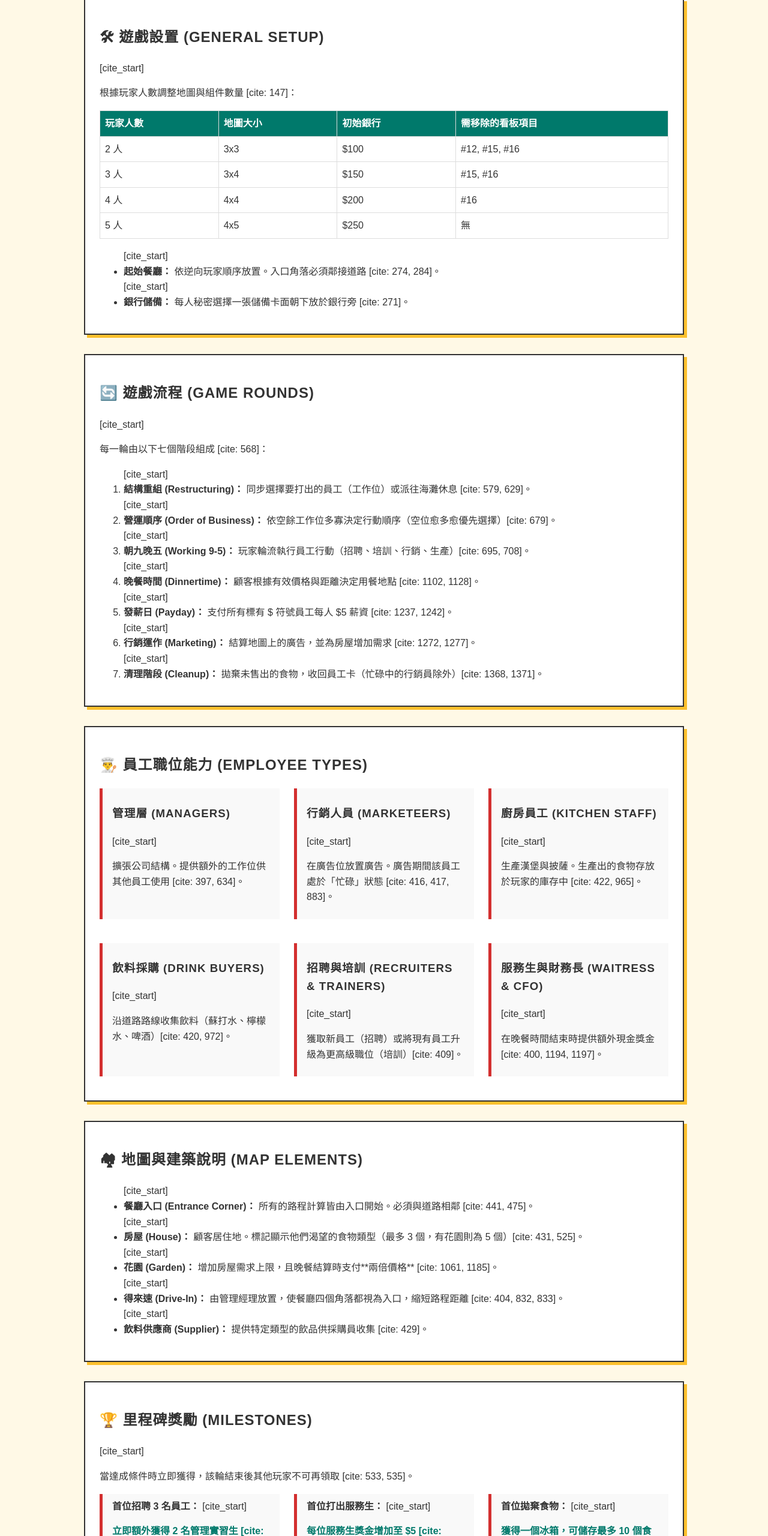
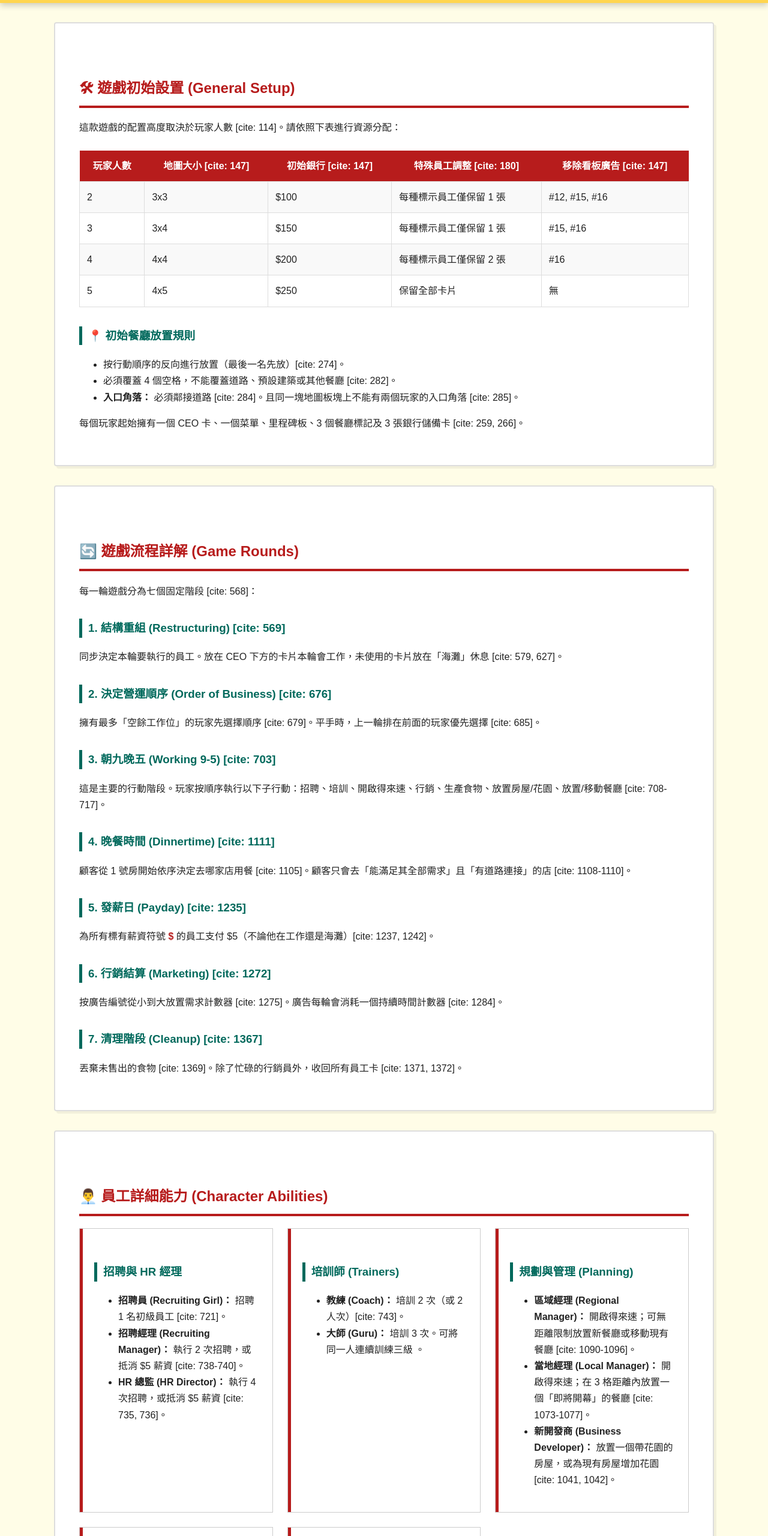
Before and after one commit to tanktamjp-svg/fcm, a plain HTML site: page index.html in a window 1280 px wide. Shown: the part 240-2800 px from the top of the page at 60% size. Drawn offline with Linux system fonts and the light colour scheme.

Commit message:
Update index.html

```diff
--- a/index.html
+++ b/index.html
@@ -3,264 +3,301 @@
 <head>
     <meta charset="UTF-8">
     <meta name="viewport" content="width=device-width, initial-scale=1.0">
-    <title>快餐大亨：數位規則手冊</title>
+    <title>快餐大亨：終極數位規則手冊</title>
     <style>
         :root {
-            --primary-red: #d32f2f;
-            --diner-yellow: #fbc02d;
-            --bg-cream: #fff9e6;
-            --text-dark: #333;
-            --accent-teal: #00796b;
-            --border-style: 2px solid var(--text-dark);
+            --diner-red: #B71C1C;
+            --diner-yellow: #FFD54F;
+            --cream-bg: #FFFDE7;
+            --text-black: #212121;
+            --teal-accent: #00695C;
+            --paper-white: #FFFFFF;
         }
 
         body {
-            font-family: "PingFang TC", "Heiti TC", "Microsoft JhengHei", sans-serif;
-            background-color: var(--bg-cream);
-            color: var(--text-dark);
-            line-height: 1.6;
+            font-family: "Noto Sans TC", sans-serif;
+            background-color: var(--cream-bg);
+            color: var(--text-black);
             margin: 0;
-            padding: 0;
+            line-height: 1.7;
         }
 
         header {
-            background-color: var(--primary-red);
+            background-color: var(--diner-red);
             color: white;
-            padding: 2rem 1rem;
             text-align: center;
-            border-bottom: 5px solid var(--diner-yellow);
+            padding: 3rem 1rem;
+            border-bottom: 8px solid var(--diner-yellow);
+            box-shadow: 0 4px 10px rgba(0,0,0,0.2);
         }
 
         .container {
-            max-width: 1000px;
-            margin: 0 auto;
-            padding: 2rem;
+            max-width: 1100px;
+            margin: 2rem auto;
+            padding: 0 1.5rem;
         }
 
-        h1, h2, h3 {
-            text-transform: uppercase;
-            letter-spacing: 1px;
+        h1 { font-size: 3rem; margin: 0; letter-spacing: 2px; }
+        h2 { border-bottom: 4px solid var(--diner-red); padding-bottom: 0.5rem; margin-top: 3rem; color: var(--diner-red); }
+        h3 { color: var(--teal-accent); border-left: 5px solid var(--teal-accent); padding-left: 10px; margin-top: 2rem; }
+
+        .citation {
+            font-size: 0.8rem;
+            color: #777;
+            vertical-align: super;
+            font-weight: bold;
         }
 
         section {
-            background: white;
-            padding: 1.5rem;
+            background: var(--paper-white);
+            padding: 2.5rem;
             margin-bottom: 2rem;
-            border: var(--border-style);
-            box-shadow: 5px 5px 0px var(--diner-yellow);
-        }
-
-        .grid {
-            display: grid;
-            grid-template-columns: repeat(auto-fit, minmax(300px, 1fr));
-            gap: 1.5rem;
+            border: 2px solid #ddd;
+            border-radius: 4px;
+            box-shadow: 4px 4px 0px rgba(0,0,0,0.05);
         }
 
         table {
             width: 100%;
             border-collapse: collapse;
-            margin: 1rem 0;
+            margin: 1.5rem 0;
         }
 
-        th, td {
-            border: 1px solid #ddd;
-            padding: 8px;
-            text-align: left;
+        th { background-color: var(--diner-red); color: white; padding: 12px; }
+        td { border: 1px solid #ddd; padding: 12px; }
+        tr:nth-child(even) { background-color: #f9f9f9; }
+
+        .ability-grid, .milestone-grid {
+            display: grid;
+            grid-template-columns: repeat(auto-fit, minmax(320px, 1fr));
+            gap: 1.5rem;
         }
 
-        th {
-            background-color: var(--accent-teal);
-            color: white;
+        .card {
+            border: 1px solid #ccc;
+            padding: 1.5rem;
+            background: #fff;
+            position: relative;
         }
 
-        .milestone-card, .employee-card {
-            border-left: 5px solid var(--primary-red);
-            padding: 0.5rem 1rem;
-            margin-bottom: 1rem;
-            background: #f9f9f9;
+        .card::before {
+            content: "";
+            position: absolute;
+            top: 0; left: 0; width: 5px; height: 100%;
+            background: var(--diner-red);
         }
 
-        .benefit {
-            color: var(--accent-teal);
-            font-weight: bold;
-        }
+        .highlight { background: var(--diner-yellow); padding: 0 4px; border-radius: 2px; }
+        .benefit { color: var(--teal-accent); font-weight: bold; }
+        .salary { color: var(--diner-red); font-weight: bold; }
 
-        .highlight {
-            background-color: var(--diner-yellow);
-            padding: 0 4px;
-        }
-
-        footer {
-            text-align: center;
-            padding: 2rem;
-            font-size: 0.9rem;
-            color: #666;
-        }
+        .footer { text-align: center; padding: 3rem; background: #333; color: #ccc; margin-top: 4rem; }
     </style>
 </head>
 <body>
 
 <header>
-    <h1>Food Chain Magnate</h1>
-    <p>—— 數位規則與策略手冊 ——</p>
+    <h1>FOOD CHAIN MAGNATE</h1>
+    <p>豪華版策略規則手冊匯總</p>
 </header>
 
 <div class="container">
 
-    <section>
-        <h2>🛠 遊戲設置 (General Setup)</h2>
-        [cite_start]<p>根據玩家人數調整地圖與組件數量 [cite: 147]：</p>
+    <section id="setup">
+        <h2>🛠 遊戲初始設置 (General Setup)</h2>
+        <p>這款遊戲的配置高度取決於玩家人數 [cite: 114]。請依照下表進行資源分配：</p>
         <table>
-            <thead>
             <tr>
                 <th>玩家人數</th>
-                    <th>地圖大小</th>
-                    <th>初始銀行</th>
-                    <th>需移除的看板項目</th>
-                </tr>
-            </thead>
-            <tbody>
-                <tr>
-                    <td>2 人</td>
-                    <td>3x3</td>
-                    <td>$100</td>
-                    <td>#12, #15, #16</td>
+                <th>地圖大小 [cite: 147]</th>
+                <th>初始銀行 [cite: 147]</th>
+                <th>特殊員工調整 [cite: 180]</th>
+                <th>移除看板廣告 [cite: 147]</th>
             </tr>
             <tr>
-                    <td>3 人</td>
-                    <td>3x4</td>
-                    <td>$150</td>
-                    <td>#15, #16</td>
+                <td>2</td><td>3x3</td><td>$100</td><td>每種標示員工僅保留 1 張</td><td>#12, #15, #16</td>
             </tr>
             <tr>
-                    <td>4 人</td>
-                    <td>4x4</td>
-                    <td>$200</td>
-                    <td>#16</td>
+                <td>3</td><td>3x4</td><td>$150</td><td>每種標示員工僅保留 1 張</td><td>#15, #16</td>
             </tr>
             <tr>
-                    <td>5 人</td>
-                    <td>4x5</td>
-                    <td>$250</td>
-                    <td>無</td>
+                <td>4</td><td>4x4</td><td>$200</td><td>每種標示員工僅保留 2 張</td><td>#16</td>
             </tr>
-            </tbody>
+            <tr>
+                <td>5</td><td>4x5</td><td>$250</td><td>保留全部卡片</td><td>無</td>
+            </tr>
         </table>
+
+        <h3>📍 初始餐廳放置規則</h3>
         <ul>
-            [cite_start]<li><strong>起始餐廳：</strong> 依逆向玩家順序放置。入口角落必須鄰接道路 [cite: 274, 284]。</li>
-            [cite_start]<li><strong>銀行儲備：</strong> 每人秘密選擇一張儲備卡面朝下放於銀行旁 [cite: 271]。</li>
+            <li>按行動順序的反向進行放置（最後一名先放）[cite: 274]。</li>
+            <li>必須覆蓋 4 個空格，不能覆蓋道路、預設建築或其他餐廳 [cite: 282]。</li>
+            <li><strong>入口角落：</strong> 必須鄰接道路 [cite: 284]。且同一塊地圖板塊上不能有兩個玩家的入口角落 [cite: 285]。</li>
         </ul>
+        <p>每個玩家起始擁有一個 CEO 卡、一個菜單、里程碑板、3 個餐廳標記及 3 張銀行儲備卡 [cite: 259, 266]。</p>
     </section>
 
-    <section>
-        <h2>🔄 遊戲流程 (Game Rounds)</h2>
-        [cite_start]<p>每一輪由以下七個階段組成 [cite: 568]：</p>
-        <ol>
-            [cite_start]<li><strong>結構重組 (Restructuring)：</strong> 同步選擇要打出的員工（工作位）或派往海灘休息 [cite: 579, 629]。</li>
-            [cite_start]<li><strong>營運順序 (Order of Business)：</strong> 依空餘工作位多寡決定行動順序（空位愈多愈優先選擇）[cite: 679]。</li>
-            [cite_start]<li><strong>朝九晚五 (Working 9-5)：</strong> 玩家輪流執行員工行動（招聘、培訓、行銷、生產）[cite: 695, 708]。</li>
-            [cite_start]<li><strong>晚餐時間 (Dinnertime)：</strong> 顧客根據有效價格與距離決定用餐地點 [cite: 1102, 1128]。</li>
-            [cite_start]<li><strong>發薪日 (Payday)：</strong> 支付所有標有 $ 符號員工每人 $5 薪資 [cite: 1237, 1242]。</li>
-            [cite_start]<li><strong>行銷運作 (Marketing)：</strong> 結算地圖上的廣告，並為房屋增加需求 [cite: 1272, 1277]。</li>
-            [cite_start]<li><strong>清理階段 (Cleanup)：</strong> 拋棄未售出的食物，收回員工卡（忙碌中的行銷員除外）[cite: 1368, 1371]。</li>
-        </ol>
+    <section id="flow">
+        <h2>🔄 遊戲流程詳解 (Game Rounds)</h2>
+        <p>每一輪遊戲分為七個固定階段 [cite: 568]：</p>
+
+        <h3>1. 結構重組 (Restructuring) [cite: 569]</h3>
+        <p>同步決定本輪要執行的員工。放在 CEO 下方的卡片本輪會工作，未使用的卡片放在「海灘」休息 [cite: 579, 627]。</p>
+
+        <h3>2. 決定營運順序 (Order of Business) [cite: 676]</h3>
+        <p>擁有最多「空餘工作位」的玩家先選擇順序 [cite: 679]。平手時，上一輪排在前面的玩家優先選擇 [cite: 685]。</p>
+
+        <h3>3. 朝九晚五 (Working 9-5) [cite: 703]</h3>
+        <p>這是主要的行動階段。玩家按順序執行以下子行動：招聘、培訓、開啟得來速、行銷、生產食物、放置房屋/花園、放置/移動餐廳 [cite: 708-717]。</p>
+
+        <h3>4. 晚餐時間 (Dinnertime) [cite: 1111]</h3>
+        <p>顧客從 1 號房開始依序決定去哪家店用餐 [cite: 1105]。顧客只會去「能滿足其全部需求」且「有道路連接」的店 [cite: 1108-1110]。</p>
+
+        <h3>5. 發薪日 (Payday) [cite: 1235]</h3>
+        <p>為所有標有薪資符號 <span class="salary">$</span> 的員工支付 $5（不論他在工作還是海灘）[cite: 1237, 1242]。</p>
+
+        <h3>6. 行銷結算 (Marketing) [cite: 1272]</h3>
+        <p>按廣告編號從小到大放置需求計數器 [cite: 1275]。廣告每輪會消耗一個持續時間計數器 [cite: 1284]。</p>
+
+        <h3>7. 清理階段 (Cleanup) [cite: 1367]</h3>
+        <p>丟棄未售出的食物 [cite: 1369]。除了忙碌的行銷員外，收回所有員工卡 [cite: 1371, 1372]。</p>
     </section>
 
-    <section>
-        <h2>👨‍🍳 員工職位能力 (Employee Types)</h2>
-        <div class="grid">
-            <div class="employee-card">
-                <h3>管理層 (Managers)</h3>
-                [cite_start]<p>擴張公司結構。提供額外的工作位供其他員工使用 [cite: 397, 634]。</p>
+    <section id="characters">
+        <h2>👨‍💼 員工詳細能力 (Character Abilities)</h2>
+        <div class="ability-grid">
+            <div class="card">
+                <h3>招聘與 HR 經理</h3>
+                <ul>
+                    <li><strong>招聘員 (Recruiting Girl)：</strong> 招聘 1 名初級員工 [cite: 721]。</li>
+                    <li><strong>招聘經理 (Recruiting Manager)：</strong> 執行 2 次招聘，或抵消 $5 薪資 [cite: 738-740]。</li>
+                    <li><strong>HR 總監 (HR Director)：</strong> 執行 4 次招聘，或抵消 $5 薪資 [cite: 735, 736]。</li>
+                </ul>
             </div>
-            <div class="employee-card">
-                <h3>行銷人員 (Marketeers)</h3>
-                [cite_start]<p>在廣告位放置廣告。廣告期間該員工處於「忙碌」狀態 [cite: 416, 417, 883]。</p>
+            <div class="card">
+                <h3>培訓師 (Trainers)</h3>
+                <ul>
+                    <li><strong>教練 (Coach)：</strong> 培訓 2 次（或 2 人次）[cite: 743]。</li>
+                    <li><strong>大師 (Guru)：</strong> 培訓 3 次。可將同一人連續訓練三級 。</li>
+                </ul>
             </div>
-            <div class="employee-card">
-                <h3>廚房員工 (Kitchen Staff)</h3>
-                [cite_start]<p>生產漢堡與披薩。生產出的食物存放於玩家的庫存中 [cite: 422, 965]。</p>
+            <div class="card">
+                <h3>規劃與管理 (Planning)</h3>
+                <ul>
+                    <li><strong>區域經理 (Regional Manager)：</strong> 開啟得來速；可無距離限制放置新餐廳或移動現有餐廳 [cite: 1090-1096]。</li>
+                    <li><strong>當地經理 (Local Manager)：</strong> 開啟得來速；在 3 格距離內放置一個「即將開幕」的餐廳 [cite: 1073-1077]。</li>
+                    <li><strong>新開發商 (Business Developer)：</strong> 放置一個帶花園的房屋，或為現有房屋增加花園 [cite: 1041, 1042]。</li>
+                </ul>
             </div>
-            <div class="employee-card">
-                <h3>飲料採購 (Drink Buyers)</h3>
-                [cite_start]<p>沿道路路線收集飲料（蘇打水、檸檬水、啤酒）[cite: 420, 972]。</p>
+            <div class="card">
+                <h3>生產與採購 (Kitchen & Drinks)</h3>
+                <ul>
+                    <li><strong>漢堡/披薩廚師 (Cooks)：</strong> 生產特定數量的食物 [cite: 965]。</li>
+                    <li><strong>卡車司機 (Truck Driver)：</strong> 沿路每個經過的供應商可獲取 3 份飲料 [cite: 974]。</li>
+                    <li><strong>飛艇飛行員 (Zeppelin Pilot)：</strong> 飛行經過的每個板塊可獲取 2 份飲料 [cite: 975]。</li>
+                </ul>
             </div>
-            <div class="employee-card">
-                <h3>招聘與培訓 (Recruiters & Trainers)</h3>
-                [cite_start]<p>獲取新員工（招聘）或將現有員工升級為更高級職位（培訓）[cite: 409]。</p>
-            </div>
-            <div class="employee-card">
-                <h3>服務生與財務長 (Waitress & CFO)</h3>
-                [cite_start]<p>在晚餐時間結束時提供額外現金獎金 [cite: 400, 1194, 1197]。</p>
+            <div class="card">
+                <h3>財務與銷售 (Finance)</h3>
+                <ul>
+                    <li><strong>定價經理 (Pricing Manager)：</strong> 永久售價減 $1 [cite: 1175]。</li>
+                    <li><strong>奢侈品經理 (Luxuries Manager)：</strong> 售價加 $10 [cite: 1177]。</li>
+                    <li><strong>CFO：</strong> 晚餐時間總收入增加 50%（無條件進位）[cite: 1197]。</li>
+                </ul>
             </div>
         </div>
     </section>
 
-    <section>
-        <h2>🏘 地圖與建築說明 (Map Elements)</h2>
+    <section id="buildings">
+        <h2>🏠 建築與地圖規則 (Building Abilities)</h2>
+
+        <div class="grid">
+            <div>
+                <h3>1. 房屋與花園 (Houses & Gardens)</h3>
                 <ul>
-            [cite_start]<li><strong>餐廳入口 (Entrance Corner)：</strong> 所有的路程計算皆由入口開始。必須與道路相鄰 [cite: 441, 475]。</li>
-            [cite_start]<li><strong>房屋 (House)：</strong> 顧客居住地。標記顯示他們渴望的食物類型（最多 3 個，有花園則為 5 個）[cite: 431, 525]。</li>
-            [cite_start]<li><strong>花園 (Garden)：</strong> 增加房屋需求上限，且晚餐結算時支付**兩倍價格** [cite: 1061, 1185]。</li>
-            [cite_start]<li><strong>得來速 (Drive-In)：</strong> 由管理經理放置，使餐廳四個角落都視為入口，縮短路程距離 [cite: 404, 832, 833]。</li>
-            [cite_start]<li><strong>飲料供應商 (Supplier)：</strong> 提供特定類型的飲品供採購員收集 [cite: 429]。</li>
+                    <li><strong>需求上限：</strong> 一般房屋上限為 3 個需求；有花園的房屋上限為 5 個 [cite: 525]。</li>
+                    <li><strong>雙倍收益：</strong> 顧客購買有花園房屋的需求時，支付雙倍金額 [cite: 1061]。</li>
+                    <li><strong>距離判定：</strong> 花園被視為房屋的一部分，可用於縮短與餐廳或行銷媒介的距離 [cite: 456, 1291]。</li>
                 </ul>
-    </section>
-
-    <section>
-        <h2>🏆 里程碑獎勵 (Milestones)</h2>
-        [cite_start]<p>當達成條件時立即獲得，該輪結束後其他玩家不可再領取 [cite: 533, 535]。</p>
-        <div class="grid">
-            <div class="milestone-card">
-                <strong>首位招聘 3 名員工：</strong>
-                [cite_start]<p class="benefit">立即額外獲得 2 名管理實習生 [cite: 1395]。</p>
             </div>
-            <div class="milestone-card">
-                <strong>首位打出服務生：</strong>
-                [cite_start]<p class="benefit">每位服務生獎金增加至 $5 [cite: 1194, 1404]。</p>
+            <div>
+                <h3>2. 得來速 (Drive-Ins)</h3>
+                <ul>
+                    <li><strong>全向入口：</strong> 餐廳的四個角落皆視為入口 [cite: 833]。</li>
+                    <li><strong>連結強化：</strong> 常用於連結到原本不通的道路，或縮短顧客購餐距離 [cite: 842]。</li>
+                </ul>
             </div>
-            <div class="milestone-card">
-                <strong>首位拋棄食物：</strong>
-                [cite_start]<p class="benefit">獲得一個冰箱，可儲存最多 10 個食物到下一輪 [cite: 1428]。</p>
-            </div>
-            <div class="milestone-card">
-                <strong>首位發起看板廣告：</strong>
-                [cite_start]<p class="benefit">行銷員不需支付薪資，且所有廣告變為永久性（Eternal）[cite: 947, 1444, 1446]。</p>
-            </div>
-            <div class="milestone-card">
-                <strong>首位打出跑腿工：</strong>
-                [cite_start]<p class="benefit">所有飲料收集員獲取量 +1 [cite: 1416]。</p>
-            </div>
-            <div class="milestone-card">
-                <strong>首位擁有 $100：</strong>
-                [cite_start]<p class="benefit">CEO 具備財務長功能（收入額外 50%），需解雇原有的財務長 [cite: 1412, 1413]。</p>
-            </div>
-            <div class="milestone-card">
-                <strong>首位發起廣播廣告：</strong>
-                [cite_start]<p class="benefit">廣播每次產生的需求量加倍（2 個計數器）[cite: 1454]。</p>
-            </div>
-            <div class="milestone-card">
-                <strong>首位降低價格：</strong>
-                [cite_start]<p class="benefit">基礎價格永久減 $1 [cite: 1435]。</p>
+            <div>
+                <h3>3. 飲料供應商 (Suppliers)</h3>
+                <ul>
+                    <li>地圖上的固定點位，需由採購員經過方可獲得資源 [cite: 429]。</li>
+                </ul>
             </div>
         </div>
     </section>
 
-    <section>
-        <h2>🏁 遊戲結束條件 (Game End)</h2>
-        [cite_start]<p>遊戲在「銀行破產兩次」後結束 [cite: 339]：</p>
-        <ol>
-            [cite_start]<li><strong>第一次破產：</strong> 揭曉所有人的銀行儲備卡，將卡面總額補入銀行 [cite: 340, 1221, 1222]。</li>
-            [cite_start]<li><strong>CEO 工作位調整：</strong> 根據儲備卡出現次數最多的數字，決定 CEO 剩餘遊戲的工作位（2、3 或 4 個）[cite: 1224, 1225]。</li>
-            [cite_start]<li><strong>第二次破產：</strong> 該輪晚餐時間結束後結算。**現金最多者勝出** [cite: 341, 1384, 1387]。</li>
-        </ol>
+    <section id="milestones">
+        <h2>🏆 完整里程碑清單 (All Milestones)</h2>
+        <div class="milestone-grid">
+            <div class="card">
+                <h3>人力與培訓</h3>
+                <ul>
+                    <li><strong>首位培訓員工：</strong> <span class="benefit">薪資發放階段永久抵消 $15</span> [cite: 1392]。</li>
+                    <li><strong>首位單回合招聘 3 人：</strong> <span class="benefit">立即獲得 2 名管理實習生</span> [cite: 1395]。</li>
+                    <li><strong>首位支付 $20 薪資：</strong> <span class="benefit">可使用多個培訓行動訓練同一個人</span> [cite: 1400]。</li>
+                </ul>
+            </div>
+            <div class="card">
+                <h3>生產與庫存</h3>
+                <ul>
+                    <li><strong>首位生產漢堡/披薩：</strong> <span class="benefit">立即獲得 1 名對應的廚師</span> [cite: 1422]。</li>
+                    <li><strong>首位拋棄食物：</strong> <span class="benefit">獲得冰箱，可跨輪儲存 10 份食物</span> [cite: 1428]。</li>
+                </ul>
+            </div>
+            <div class="card">
+                <h3>行銷與銷售</h3>
+                <ul>
+                    <li><strong>首位行銷漢堡/披薩/飲料：</strong> <span class="benefit">每賣出一份該類商品，額外獲 $5</span> [cite: 1439]。</li>
+                    <li><strong>首位發起看板廣告：</strong> <span class="benefit">行銷員免薪，且所有廣告變為永久性</span> [cite: 1444, 1446]。</li>
+                    <li><strong>首位發起廣播廣告：</strong> <span class="benefit">廣播每次產生 2 個需求計數器</span> [cite: 1454]。</li>
+                    <li><strong>首位降價：</strong> <span class="benefit">售價永久減 $1</span> [cite: 1435]。</li>
+                </ul>
+            </div>
+            <div class="card">
+                <h3>財富與地位</h3>
+                <ul>
+                    <li><strong>首位打出服務生：</strong> <span class="benefit">每位服務生收入加 $2（共 $5）</span> [cite: 1404]。</li>
+                    <li><strong>首位擁有 $100：</strong> <span class="benefit">CEO 具備 CFO 功能；須解雇原有 CFO</span> [cite: 1412]。</li>
+                    <li><strong>首位發起飛機行銷：</strong> <span class="benefit">決定順序時，空餘位額外計 +2</span> [cite: 1450]。</li>
+                </ul>
+            </div>
+        </div>
+    </section>
+
+    <section id="endgame">
+        <h2>🏁 遊戲結束與結算 (Game End Situation)</h2>
+        <h3>第一次破產 (The First Bank Break) [cite: 1219]</h3>
+        <p>當銀行資金歸零時，立即揭曉玩家在設置階段放入的「銀行儲備卡」[cite: 1221]：</p>
+        <ul>
+            <li><strong>資金補充：</strong> 將所有卡片金額相加，從盒中補入銀行 [cite: 1222, 1223]。</li>
+            <li><strong>CEO 能力調整：</strong> 根據儲備卡中出現最多次的數字，將 CEO 的工作位調整為該數字（2、3 或 4 位）[cite: 1224, 1225]。</li>
+        </ul>
+
+        <h3>第二次破產 (The Second Bank Break) [cite: 1231]</h3>
+        <p>當銀行第二次歸零時，不再補充資金 [cite: 1232]：</p>
+        <ul>
+            <li>玩家繼續完成當前的「晚餐時間」階段（可領取欠條）[cite: 1233]。</li>
+            <li><strong>勝負：</strong> 現金最高者勝出 [cite: 1387]。平手時，行動順序排在前面的獲勝 [cite: 1388]。</li>
+            <li>最後一輪不需支付員工薪水 [cite: 1386]。</li>
+        </ul>
     </section>
 
 </div>
 
-<footer>
-    <p>Food Chain Magnate 是 Splotter Spellen 的商標。本頁面僅供規則參考之用。</p>
-</footer>
+<div class="footer">
+    <p>© 2026 Splotter Spellen 玩家社群製作規則匯總</p>
+    <p>提醒：這是一款非常「不留情面」的重度策略遊戲，一步走錯可能萬劫不復！[cite: 313]</p>
+</div>
 
 </body>
 </html>
```
Lines whose indentation alone changed are shown as unchanged.
